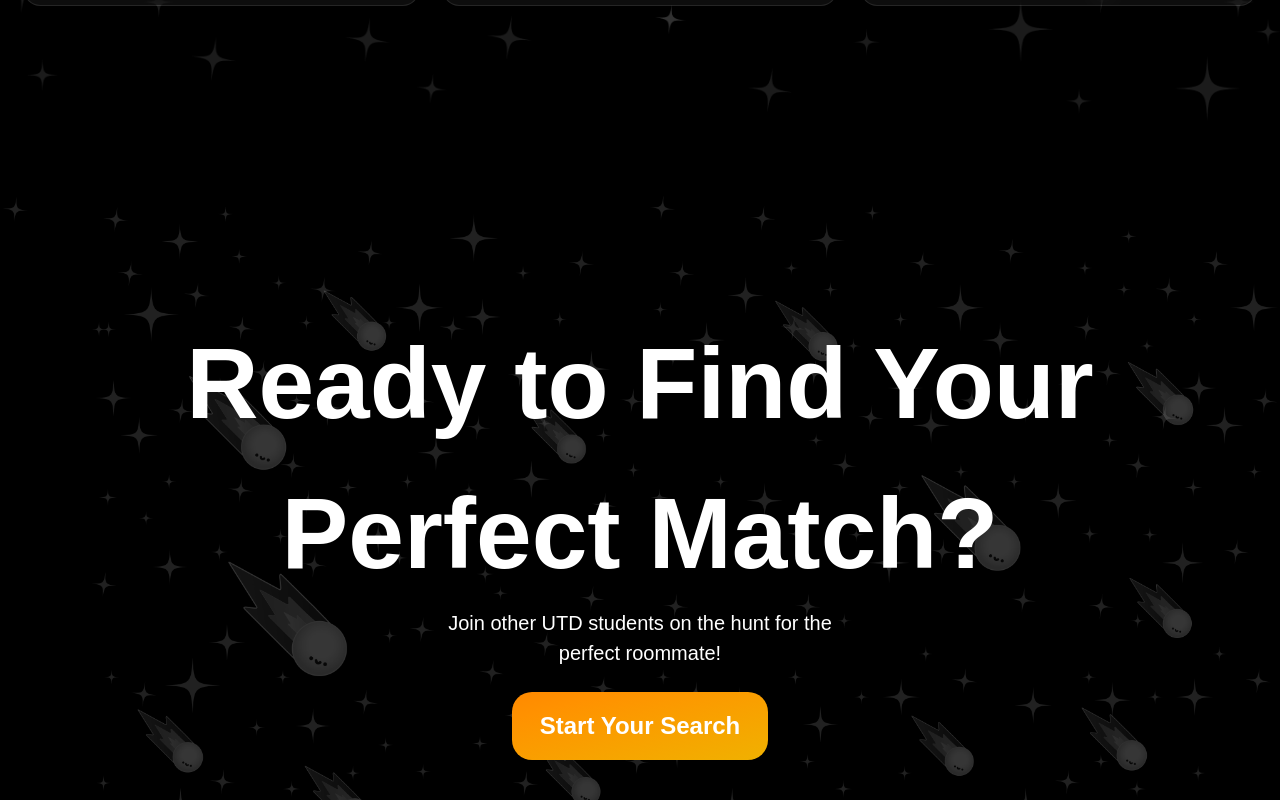
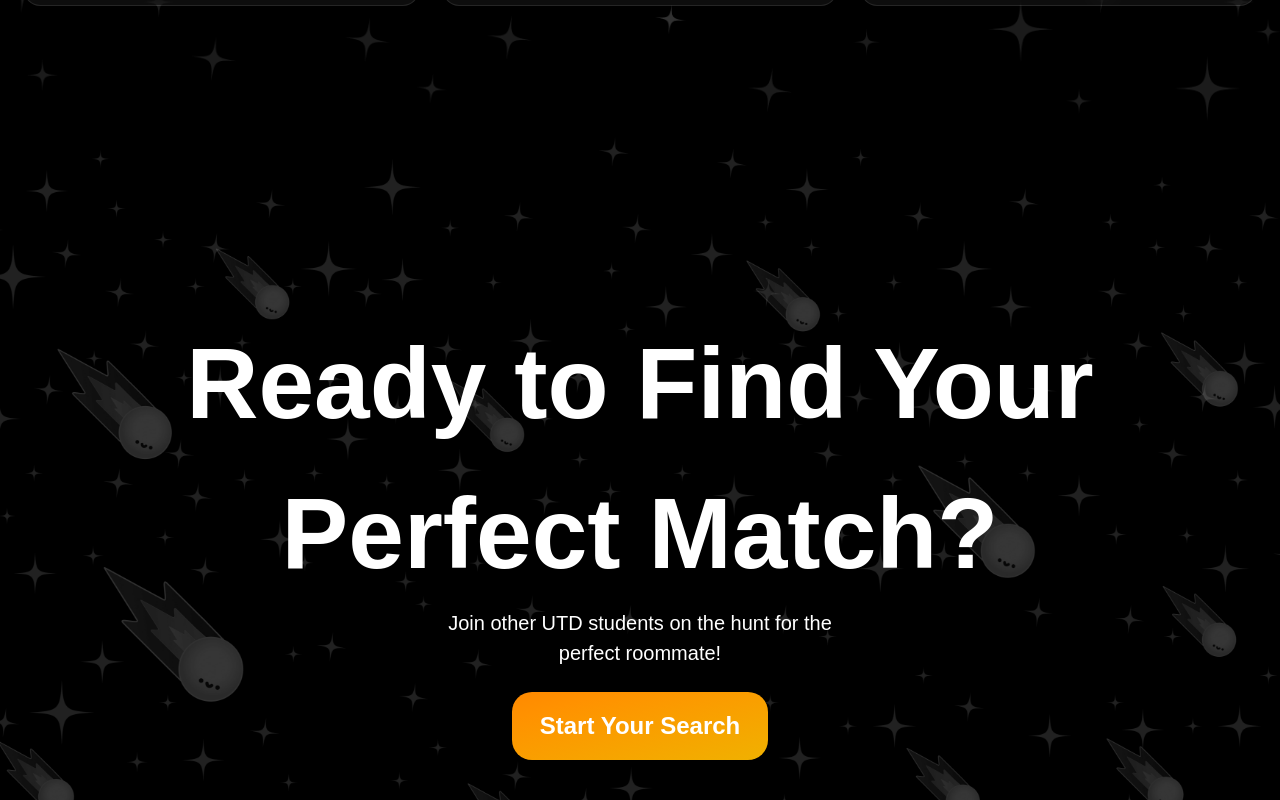
Before and after one commit to acmutd/meteormate-client, a Next.js app: page / in a window 1280 px wide. Shown: the part 1660-2460 px from the top of the page. Built offline with nearby package versions, Linux system fonts and the light colour scheme; no server answers.

Commit message:
get started section revamp

```diff
--- a/src/components/landing/GetStarted.tsx
+++ b/src/components/landing/GetStarted.tsx
@@ -11,9 +11,9 @@ export default function GetStarted() {
     return (
        <LandingSection
           id="getStarted"
-			className="min-h-screen bg-black bg-no-repeat bg-center bg-contain text-white flex flex-col items-center justify-center"
+          className="min-h-screen bg-black bg-no-repeat bg-center bg-cover text-white flex flex-col items-center justify-center"
           style={{
-				backgroundImage: `url('/STARS__GRAYSCALE_LOGO_png.webp')`,
+             backgroundImage: `url('/landing_grayscale_comets.webp')`,
           }}
        >
           <div className="flex flex-col items-center">
```
Also changed, not shown: public/STARS__GRAYSCALE_LOGO_png.webp (deleted), public/landing_grayscale_comets.webp (added). Lines whose indentation alone changed are shown as unchanged.
